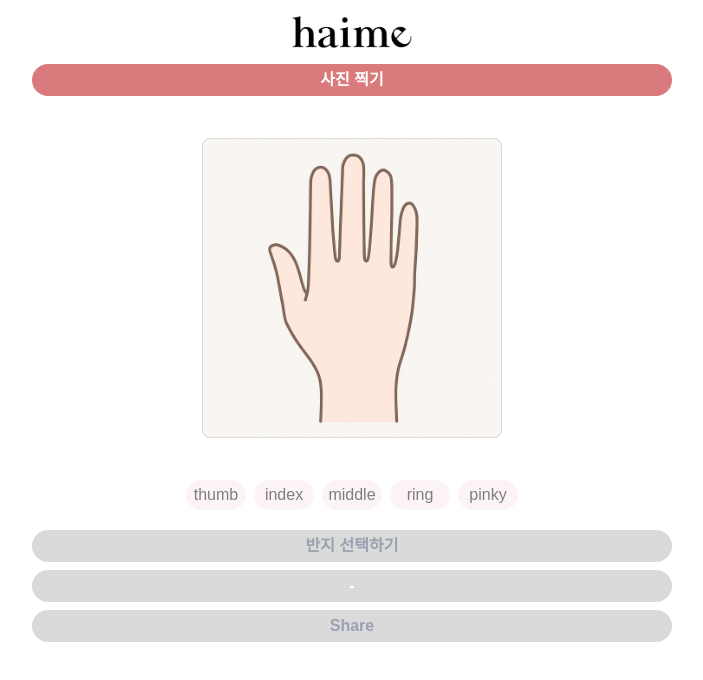
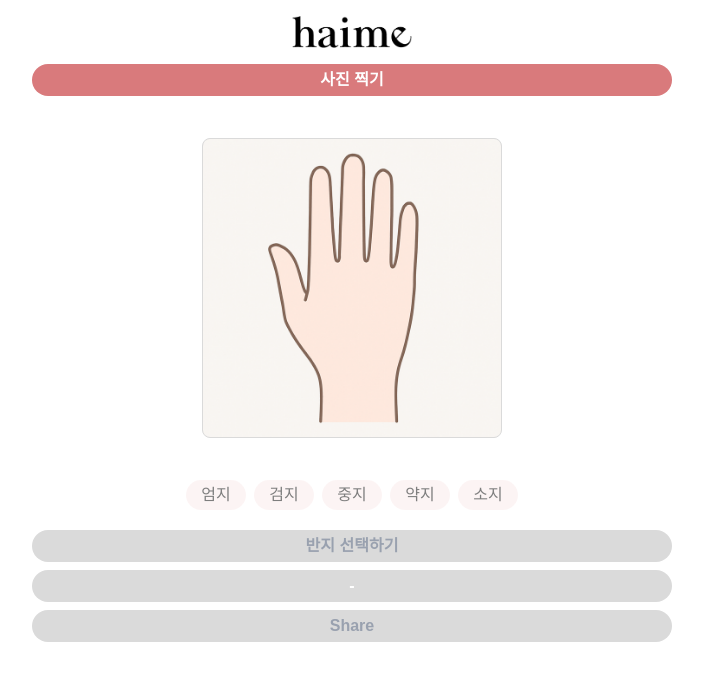
Before and after one commit to mhoo999/lets-try, a Next.js app: page / in a window 1280 px wide. Shown: the top 680 px of the page, without its empty margins (288-991 px from the left). Built offline with nearby package versions, Linux system fonts and the light colour scheme.

Commit message:
chore: FingerPills.tsx 롤백 상태 커밋

```diff
--- a/app/components/FingerPills.tsx
+++ b/app/components/FingerPills.tsx
@@ -1,6 +1,6 @@
 import React from 'react';
 
-const fingers = ['thumb', 'index', 'middle', 'ring', 'pinky'];
+const fingers = ['엄지', '검지', '중지', '약지', '소지'];
 
 interface FingerPillsProps {
   selected?: string;
```
